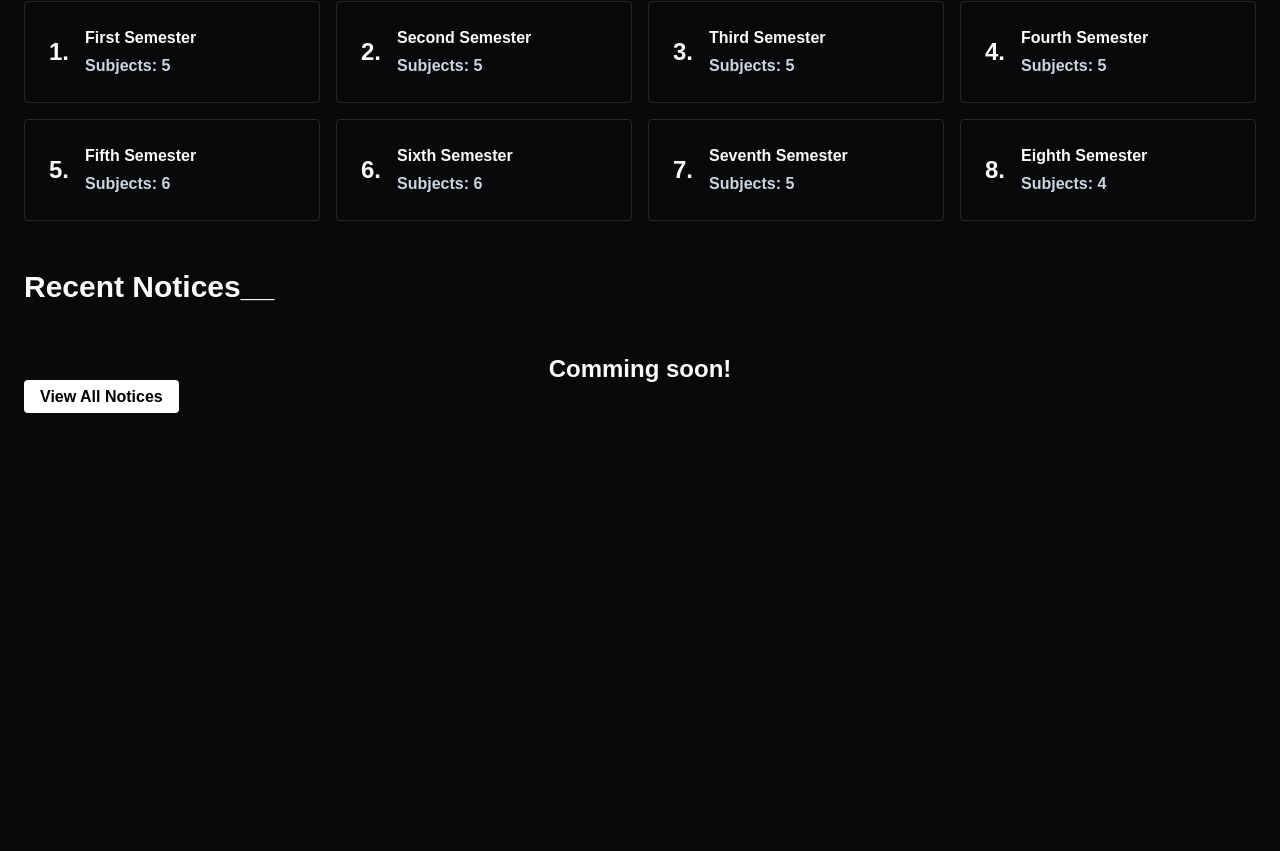
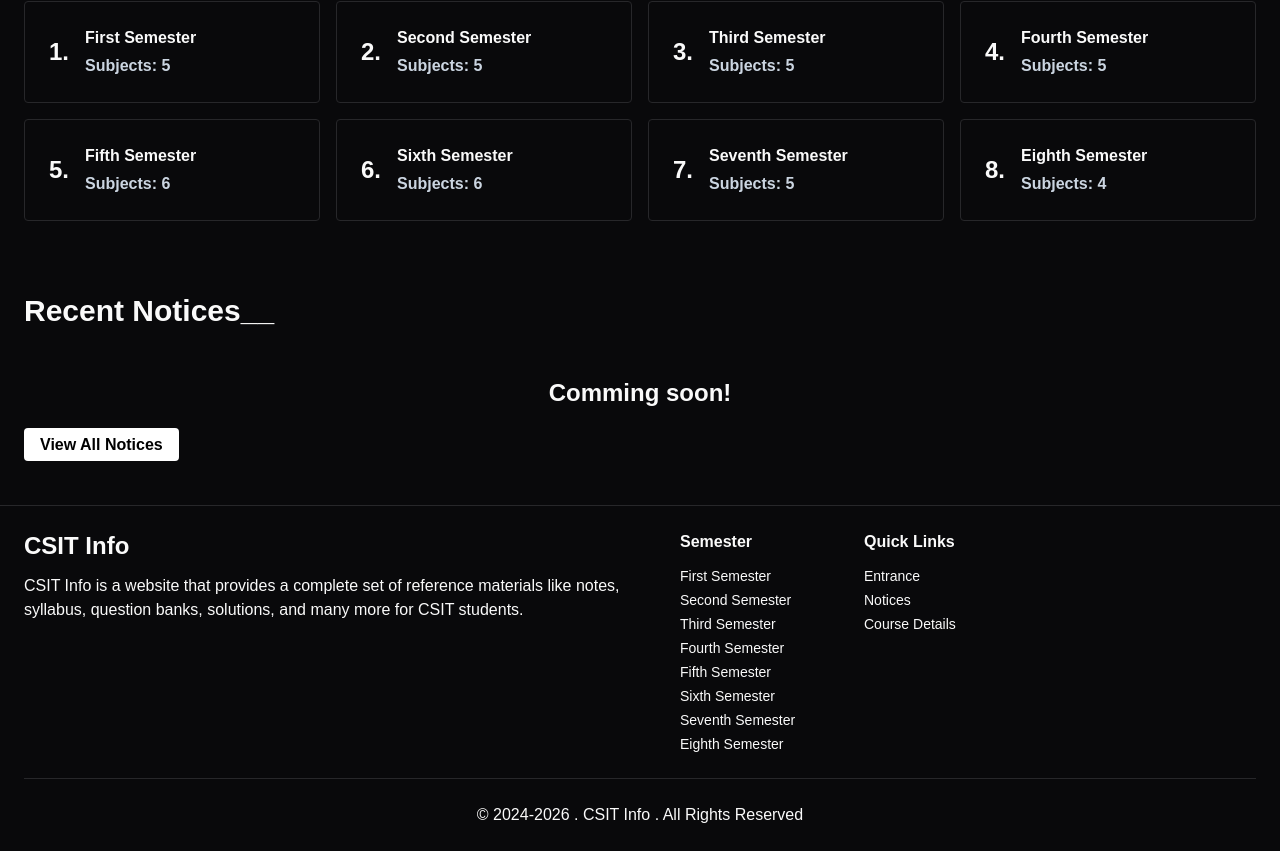
Before and after one commit to Pasang24/learn-csit, a Next.js app: page / in a window 1280 px wide. Shown: the part 879-1730 px from the top of the page. Before the commit the page ends 1312 px from the top, so only its background shows below. Built offline with nearby package versions, Linux system fonts and the light colour scheme.

Commit message:
Added Footer component and fixed some code

```diff
--- a/src/app/layout.js
+++ b/src/app/layout.js
@@ -1,4 +1,5 @@
 import NavBar from "@/components/custom/NavBar";
+import Footer from "@/components/custom/Footer";
 import localFont from "next/font/local";
 import "./globals.css";
 
@@ -26,6 +27,7 @@ export default function RootLayout({ children }) {
       >
         <NavBar />
         {children}
+        <Footer />
       </body>
     </html>
   );
--- a/src/app/page.js
+++ b/src/app/page.js
@@ -51,10 +51,10 @@ export default function Home() {
           </div>
         </Container>
       </section>
-      <section>
+      <section className="flex justify-center mt-6">
         <Container>
           <h2 className="font-bold text-3xl mb-12">Recent Notices__</h2>
-          <div>
+          <div className="mb-6">
             <h3 className="font-bold text-2xl text-center">Comming soon!</h3>
           </div>
           <Link
--- /dev/null
+++ b/src/components/custom/Footer.js
@@ -0,0 +1,57 @@
+import Logo from "./Logo";
+import Container from "./Container";
+import Link from "next/link";
+import semData from "@/data/semData";
+
+function Footer() {
+  return (
+    <footer className="flex justify-center border-t border-accent mt-6">
+      <Container className="flex flex-col gap-6">
+        <div className="flex flex-wrap gap-10 w-full">
+          <div className="flex flex-col gap-3 w-full sm:w-1/2">
+            <Logo />
+            <p>
+              CSIT Info is a website that provides a complete set of reference
+              materials like notes, syllabus, question banks, solutions, and
+              many more for CSIT students.
+            </p>
+          </div>
+          <div className="w-36">
+            <h3 className="font-semibold mb-3">Semester</h3>
+            <div className="flex flex-col gap-1">
+              {semData.map(({ name, href }, index) => (
+                <Link
+                  href={href}
+                  className="text-sm hover:text-slate-400"
+                  key={index}
+                >
+                  {name}
+                </Link>
+              ))}
+            </div>
+          </div>
+          <div className="w-36">
+            <h3 className="font-semibold mb-3">Quick Links</h3>
+            <div className="flex flex-col gap-1">
+              <Link href={"/entrance"} className="text-sm hover:text-slate-400">
+                Entrance
+              </Link>
+              <Link href={"/notices"} className="text-sm hover:text-slate-400">
+                Notices
+              </Link>
+              <Link href={"/details"} className="text-sm hover:text-slate-400">
+                Course Details
+              </Link>
+            </div>
+          </div>
+        </div>
+        <hr />
+        <span className="self-center text-center">
+          © 2024-2026 . CSIT Info . All Rights Reserved
+        </span>
+      </Container>
+    </footer>
+  );
+}
+
+export default Footer;
--- /dev/null
+++ b/src/components/custom/Logo.js
@@ -0,0 +1,11 @@
+import Link from "next/link";
+
+function Logo() {
+  return (
+    <Link href={"/"} className="font-bold text-2xl">
+      CSIT Info
+    </Link>
+  );
+}
+
+export default Logo;
--- a/src/components/custom/NavBar.js
+++ b/src/components/custom/NavBar.js
@@ -1,4 +1,4 @@
-import Link from "next/link";
+import Logo from "./Logo";
 import Container from "./Container";
 import MenuBar from "./MenuBar";
 
@@ -8,9 +8,7 @@ function NavBar() {
   return (
     <nav className="flex justify-center">
       <Container className="flex justify-between items-center">
-        <Link href={"/"} className="font-bold text-2xl">
-          CSIT Info
-        </Link>
+        <Logo />
         <div className="flex items-center">
           <MenuBar />
         </div>
```
